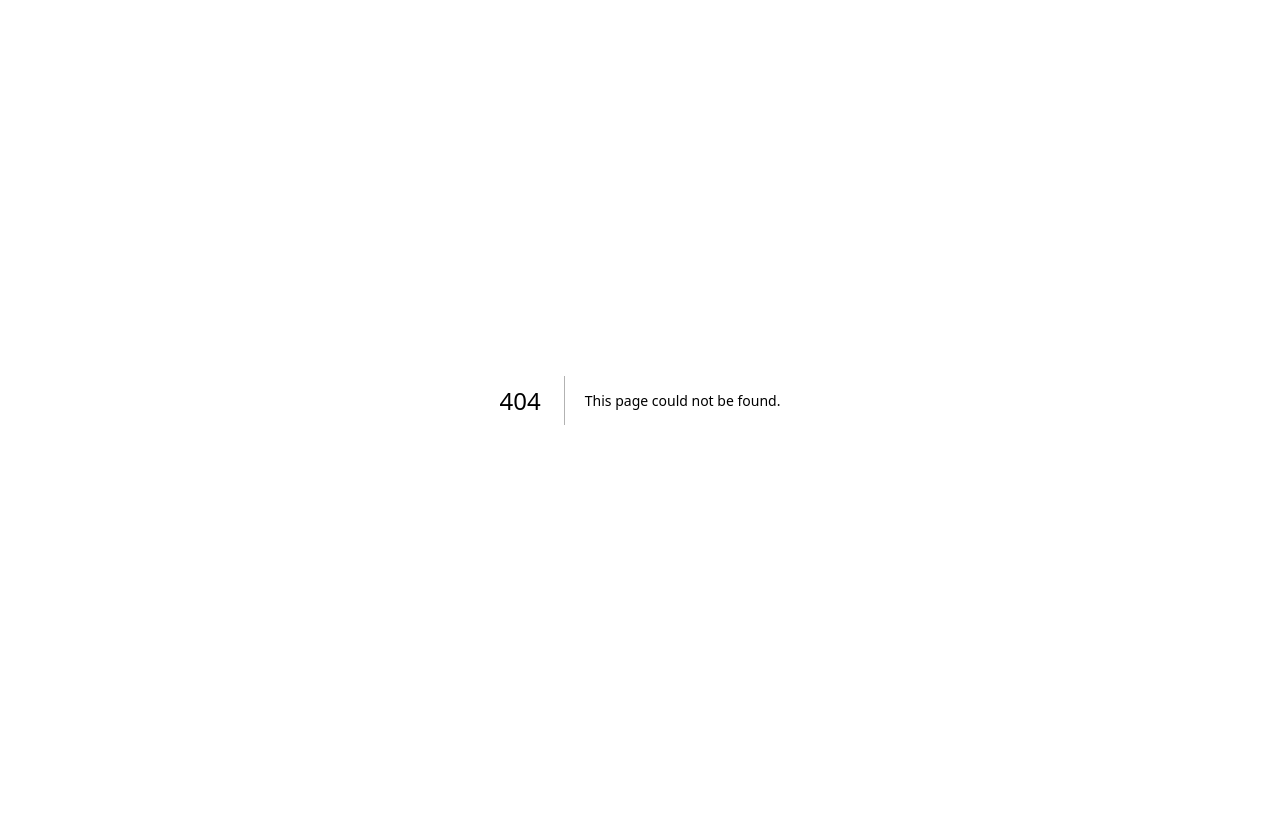
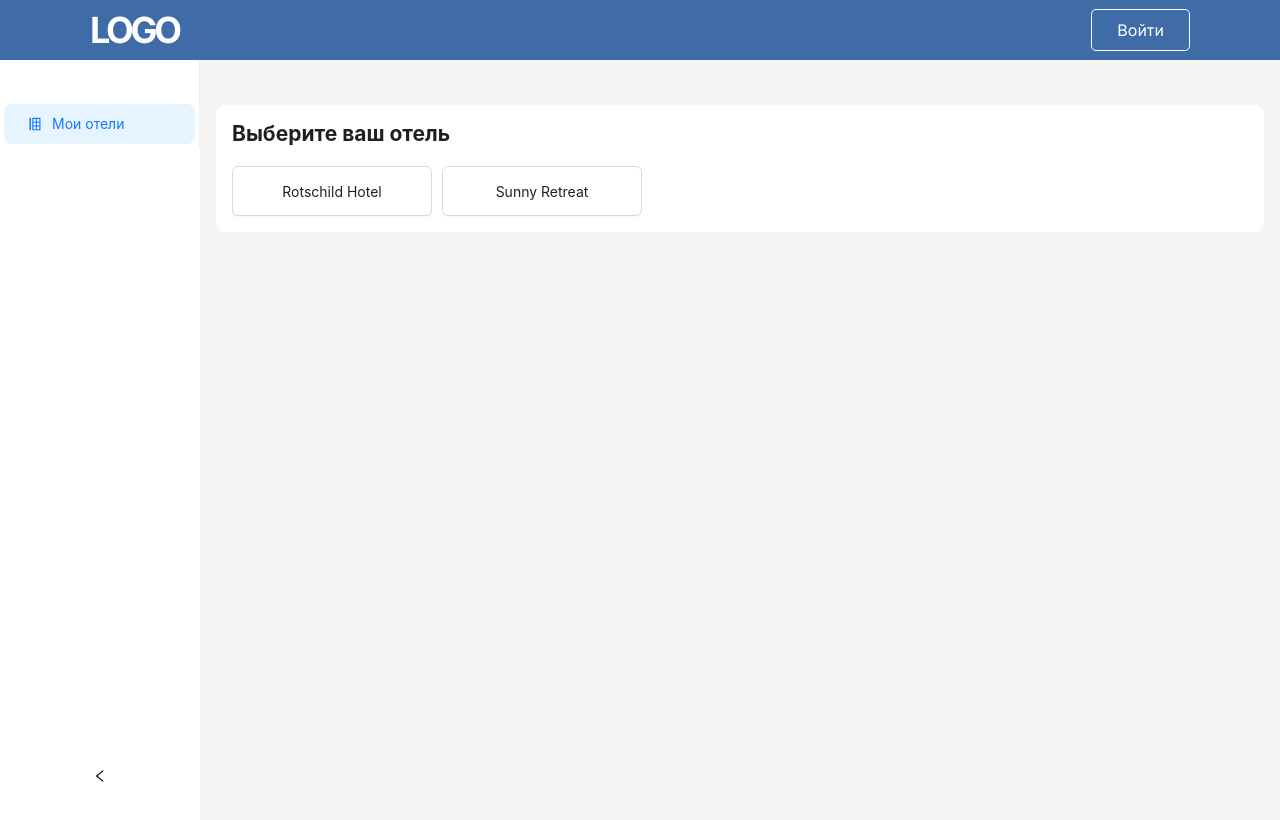
Before and after one commit to luvpizza/finals-ita, a Next.js app: page /partner in a window 1280 px wide. Before the commit this address had no page. Shown: the top 820 px of the page. Built offline with nearby package versions, Linux system fonts and the light colour scheme; data requests are answered from the project's data file.

Commit message:
layout changes

```diff
--- a/db.json
+++ b/db.json
@@ -245,6 +245,10 @@
                 {
                     "id": 521,
                     "title": "Rotschild Hotel"
+                },
+                {
+                    "id": 274,
+                    "title": "Sunny Retreat"
                 }
             ]
         }
--- a/src/api/mock/hotelSearchApi.js
+++ b/src/api/mock/hotelSearchApi.js
@@ -5,8 +5,8 @@ export const hotelSearchApi = createApi({
   baseQuery: fetchBaseQuery({ baseUrl: 'http://localhost:5001' }),
   endpoints: (builder) => ({
     getSearchResults: builder.query({
-      query: () => '/results?id=274',
-    }),
+      query: () => '/results'
+    })
   }),
 });
 
--- a/src/pages/admin/index.jsx
+++ b/src/pages/admin/index.jsx
@@ -1,4 +1,3 @@
-import Footer from '@/components/Footer/Footer';
 import HotelForm from '@/components/forms/HotelForm/HotelForm';
 import OwnersForm from '@/components/forms/OwnersForm/OwnersForm';
 import Header from '@/components/Header/Header';
--- /dev/null
+++ b/src/pages/partner/index.jsx
@@ -0,0 +1,135 @@
+import React from 'react';
+import Header from '@/components/Header/Header';
+import {InsertRowLeftOutlined} from '@ant-design/icons';
+import {Button, Layout, Menu, theme} from 'antd';
+import {useEffect, useState} from 'react';
+import {useGetHotelByIDQuery, useGetOwnerByIDQuery} from '@/api/mock/adminQuery';
+import s from "./partner.module.scss"
+const {Content, Sider} = Layout;
+
+function getItem(label, key, icon, children) {
+    return {key, icon, children, label};
+}
+
+const PartnerPanel = () => {
+    const ownerSearchID = 1 // partner pod id 1
+    const [items,
+        setItems] = useState([getItem('Мои отели', 'ownerhotels', < InsertRowLeftOutlined />)])
+    const [collapsed,
+        setCollapsed] = useState(false);
+    const {token: {
+            colorBgContainer
+        }} = theme.useToken();
+    const [selectedKey,
+        setSelectedKey] = useState(['ownerhotels'])
+
+    const handleMenuSelect = ({selectedKeys}) => {
+        setSelectedKey(selectedKeys);
+        console.log(selectedKeys);
+    };
+    const [currentHotel,
+        setCurrentHotel] = useState(null)
+    const [hotelSearchID,
+        setHotelSearchID] = useState(null);
+    const [isQueryEnabled,
+        setIsQueryEnabled] = useState(false);
+
+    const {
+        data: searchHotelResults,
+        isLoading: isSearchHotelResultsLoading,
+        isFetching: isSearchHotelResultsFetching,
+        isError: isSearchHotelResultsError,
+        error: errorHotel,
+        refetch: refetchHotel
+    } = useGetHotelByIDQuery(hotelSearchID, {
+        refetchOnMountOrArgChange: true,
+        skip: !isQueryEnabled
+    },);
+    const handleHotelSearch = (id) => {
+        setIsQueryEnabled(true);
+        setHotelSearchID(id);
+    };
+    useEffect(() => {
+        if (isQueryEnabled) {
+            refetchHotel({id: hotelSearchID});
+        }
+    }, [isQueryEnabled, hotelSearchID, refetchHotel]);
+
+    const {
+        data: searchResults,
+        isLoading: isSearchResultsLoading,
+        isFetching: isSearchResultsFetching,
+        isError: isSearchResultsError,
+        error,
+        refetch
+    } = useGetOwnerByIDQuery(ownerSearchID, {
+        refetchOnMountOrArgChange: true
+    },);
+    useEffect(() => {
+        if (searchHotelResults) {
+            setCurrentHotel(searchHotelResults);
+        }
+    }, [searchHotelResults]);
+    useEffect(() => {
+        if (searchHotelResults) {
+            console.log(searchHotelResults);
+        }
+    }, [searchHotelResults]);
+    return (
+        <div>
+            <Header/>
+            <Layout
+                style={{
+                minHeight: '100vh',
+                background: "#fafafa"
+            }}>
+                <Sider
+                    collapsible
+                    collapsed={collapsed}
+                    onCollapse={(value) => setCollapsed(value)}
+                    theme="light">
+                    <div className="demo-logo-vertical"/>
+                    <Menu
+                        onSelect={handleMenuSelect}
+                        theme="light"
+                        defaultSelectedKeys={selectedKey}
+                        mode="inline"
+                        items={items}
+                        style={{
+                        paddingTop: "40px"
+                    }}/>
+                </Sider>
+                <Layout>
+                    <Content
+                        style={{
+                        margin: '45px 16px'
+                    }}>
+                        {selectedKey == 'ownerhotels' && searchResults && searchResults.hotels && <div className={s.partner__form}>
+                            <h2>Выберите ваш отель</h2>
+                            <div className={s.hotel__selector}>
+                                {searchResults
+                                    .hotels
+                                    .map((hotel, idx) => <Button
+                                        style={{
+                                        width: 200,
+                                        height: 50
+                                    }}
+                                        onClick={() => {
+                                        handleHotelSearch(hotel.id)
+                                    }}
+                                        key={idx}>{hotel.title}</Button>)}
+                            </div>
+                            <div className={s.current__hotel}>
+                                {searchHotelResults && searchHotelResults.id && `${searchHotelResults.id} ${searchHotelResults.title}`}
+                            </div>
+                        </div>
+}
+
+                    </Content>
+                </Layout>
+            </Layout>
+        </div>
+    );
+};
+
+export default PartnerPanel;
--- /dev/null
+++ b/src/pages/partner/partner.module.scss
@@ -0,0 +1,17 @@
+@import "@/styles/variables.scss";
+
+.partner{
+    &__form{
+        background: #fff;
+        padding: 16px;
+        border-radius: 10px;
+    }
+}
+.hotel{
+    &__selector{
+        display: flex;
+        gap: 10px;
+        flex-wrap: wrap;
+        margin-top: 20px;
+    }
+}
--- a/src/pages/results/index.jsx
+++ b/src/pages/results/index.jsx
@@ -10,7 +10,7 @@ import SearchResult from '@/components/SearchResult/SearchResult';
 
 import s from "./results.module.scss"
 const Results = ({ city = "Бишкек" }) => {
-    // mock
+
     const [resultHotels,
         setResultHotels] = useState([]);
     const [mapCenter,
```
Also changed, not shown: src/components/sections/Pros/Pros.jsx (+8 -7 lines), src/components/sections/SearchInfo/SearchInfo.jsx (+13 -5 lines), src/components/sections/SearchInfo/SearchInfo.module.scss (+16 -1 lines), src/pages/test/index.jsx (deleted, +0 -35 lines).
